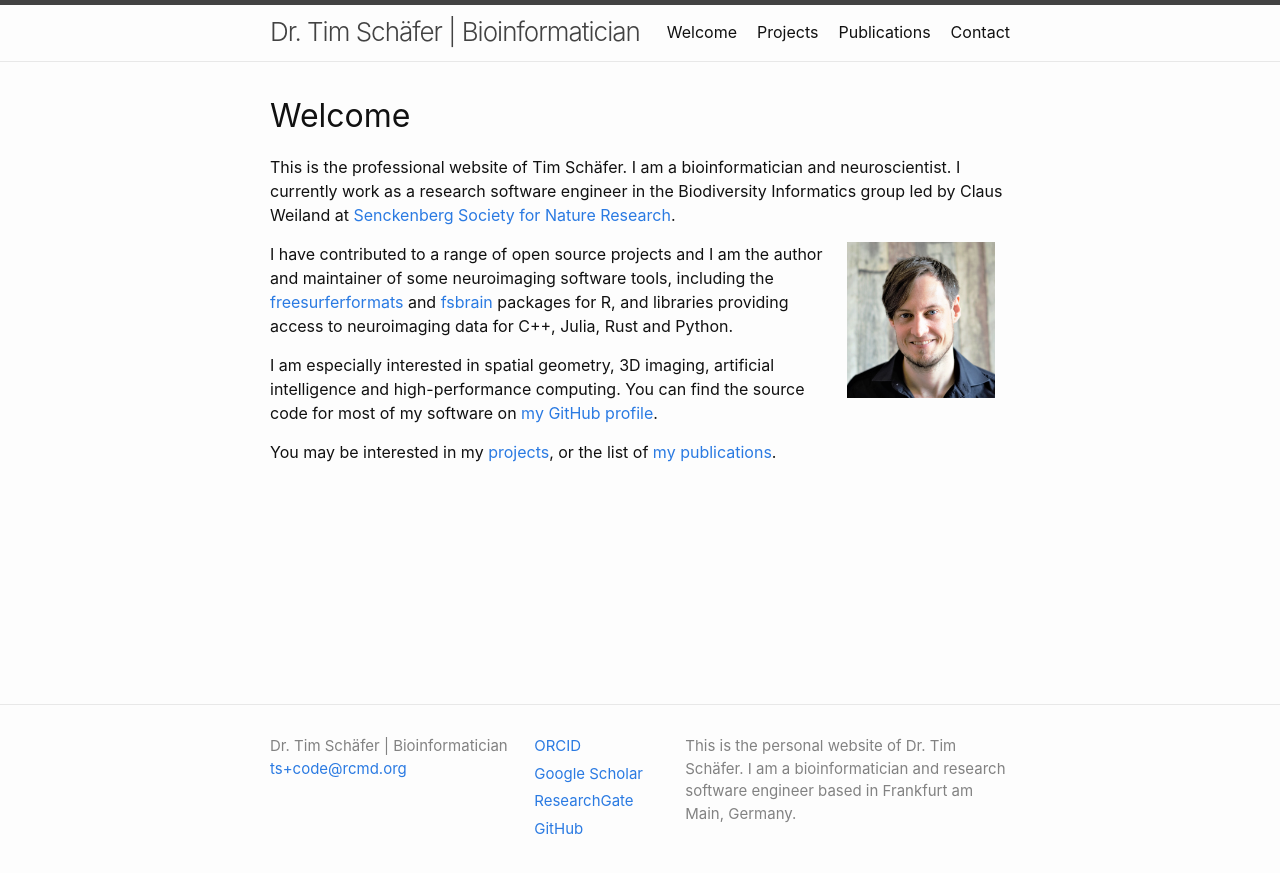
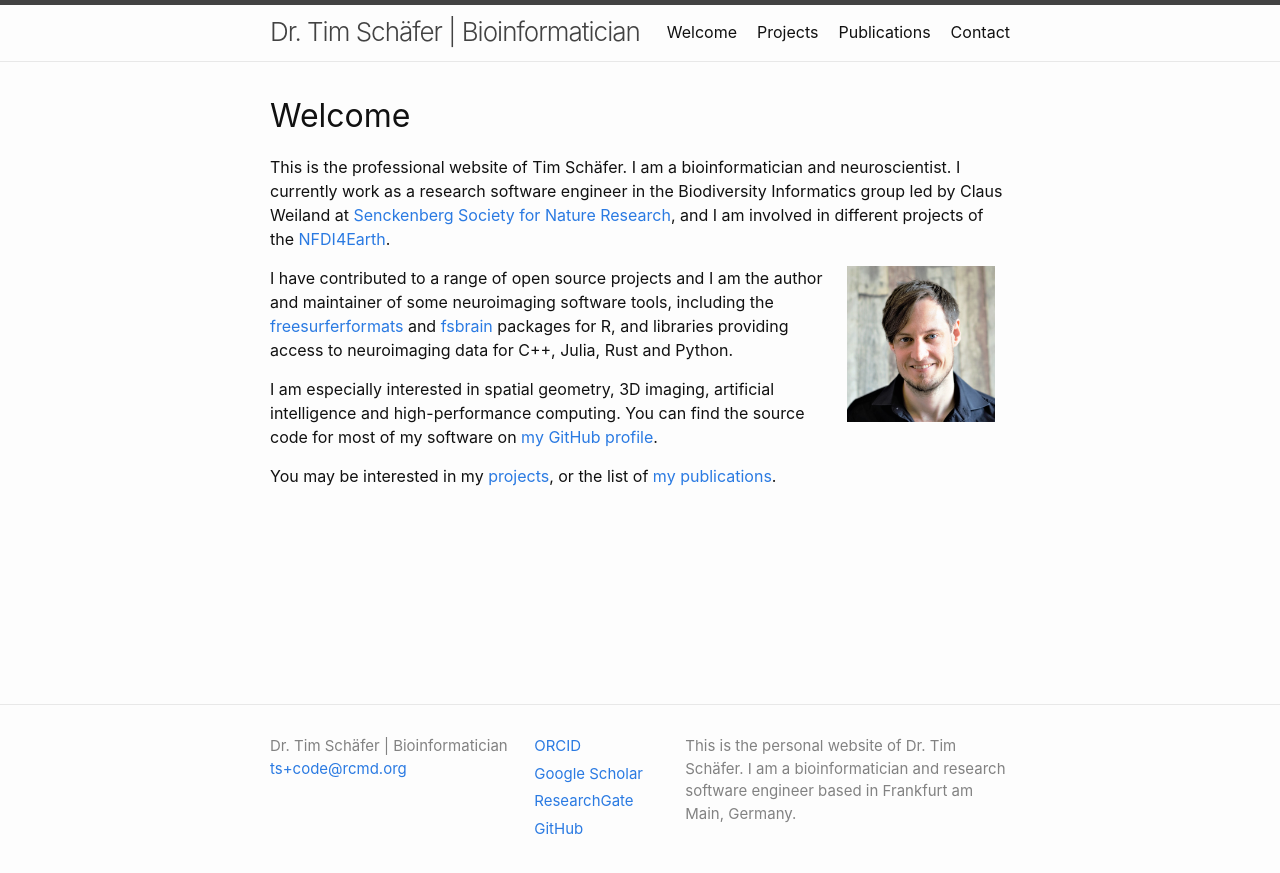
Before and after one commit to dfsp-spirit/dfsp-spirit.github.io, a Jekyll site: the page built from index.markdown, in a window 1280 px wide. Shown: the top 873 px of the page. Built offline with Jekyll 4.4.1, drawn with Linux system fonts in a browser that asks for light colours.

Commit message:
NEW: mention 4earth in intro

```diff
--- a/index.markdown
+++ b/index.markdown
@@ -3,7 +3,7 @@ title: "Welcome"
 layout: home
 ---
 
-This is the professional website of Tim Schäfer. I am a bioinformatician and neuroscientist. I currently work as a research software engineer in the Biodiversity Informatics group led by Claus Weiland at [Senckenberg Society for Nature Research](https://senckenberg.de).
+This is the professional website of Tim Schäfer. I am a bioinformatician and neuroscientist. I currently work as a research software engineer in the Biodiversity Informatics group led by Claus Weiland at [Senckenberg Society for Nature Research](https://senckenberg.de), and I am involved in different projects of the [NFDI4Earth](https://www.nfdi4earth.de/).
 
 <img style="float: right; padding: 0% 2%; " src="assets/img/ts.jpg" alt="Tim Schäfer" width="20%">
 
```
